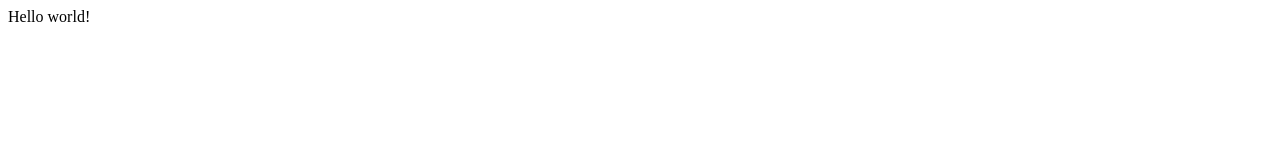
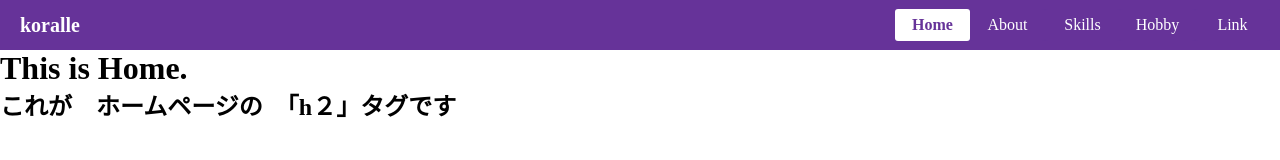
Before and after one commit to n-kanreky/gatsby-link-navbar, a Gatsby site: page / in a window 1280 px wide. Built offline with nearby package versions, Linux system fonts and the light colour scheme; Gatsby itself is replaced by a stand-in of ours.

Commit message:
first commit

```diff
--- /dev/null
+++ b/src/components/Header/Header.css
@@ -0,0 +1,67 @@
+/* 各種余白のリセット */
+* {
+  border: 0;
+  margin: 0;
+  padding: 0;
+}
+
+/* ナビゲーションバー自体の設定 */
+.App-navbar {
+  background-color: rebeccapurple;
+  height: 50px;
+  display: flex;
+  justify-content: flex-end;
+  flex-flow: row;
+}
+
+.App-navbar > :first-child {
+  margin-right: auto;
+}
+
+.App-navbar > .App-navbar-item {
+  align-items: center;
+  height: 50px;
+  margin: 0;
+  margin-right: 10px;
+}
+
+.App-navbar p {
+  padding: 5px 20px;
+}
+
+/* ナビゲーションバー左端のロゴのリンク */
+.App-navbar p a {
+  color: white;
+  font-size: 20px;
+  font-weight: bold;
+  text-decoration: none;
+  line-height: 2;
+}
+
+.App-navbar-item ul {
+  display: flex;
+  flex-flow: row;
+  justify-content: space-between;
+  margin-top: 9px;
+  margin-bottom: 0;
+  margin-left: 0;
+  margin-right: auto;
+}
+
+.App-navbar-item ul li {
+  list-style: none;
+  width: 75px;
+}
+
+/* ナビゲーションバーのリンクのスタイル
+   アクティブ時と差分がない物だけ以下に記述
+*/
+.App-navbar-item ul li a {
+  font-size: 16px;
+  text-decoration: none;
+  line-height: 2;
+  text-align: center;
+  display: block;
+  padding: 0 10px;
+  border-radius: 3px;
+}
--- /dev/null
+++ b/src/components/Header/Header.js
@@ -0,0 +1,58 @@
+import React from "react"
+import { Link } from "gatsby"
+import "./Header.css"
+
+const Header = props => {
+  // ナビゲーションバーに表示するリンク
+  const NavMenuItem = ["Home", "About", "Skills", "Hobby", "Link"]
+
+  // 普段のリンクはこのスタイル
+  const LinkStyles = {
+    background: "rebeccapurple",
+    color: "white",
+    fontWeight: "normal",
+  }
+
+  // アクティブになったリンクは色を反転させる
+  const ActiveStyles = {
+    background: "white",
+    color: "rebeccapurple",
+    fontWeight: "bold",
+  }
+
+  // ナビゲーションリンクの作成
+  const NavMenuLiTag = NavMenuItem.map(item => {
+    let page_link = ""
+    if (item === "Home") {
+      page_link = "/"
+    } else page_link = "/" + item.toLowerCase() + "/"
+
+    return (
+      <li key={page_link}>
+        <Link
+          to={page_link}
+          style={LinkStyles}
+          activeStyle={ActiveStyles}
+          className="page-link"
+        >
+          {item}
+        </Link>
+      </li>
+    )
+  })
+
+  return (
+    <header className="App-header">
+      <nav className="App-navbar">
+        <p className="App-logo">
+          <Link to="/">koralle</Link>
+        </p>
+        <div className="App-navbar-item">
+          <ul>{NavMenuLiTag}</ul>
+        </div>
+      </nav>
+    </header>
+  )
+}
+
+export default Header
--- /dev/null
+++ b/src/components/Layout/Layout.css
@@ -0,0 +1,5 @@
+.page-root {
+  display: flex;
+  flex-direction: column;
+  justify-content: space-between;
+}
--- /dev/null
+++ b/src/components/Layout/Layout.js
@@ -0,0 +1,10 @@
+import React from "react"
+import Header from "../Header/Header"
+import "./Layout.css"
+
+export default ({ children }) => (
+  <div className="page-root">
+    <Header />
+    <div className="page-body">{children}</div>
+  </div>
+)
--- a/src/pages/index.js
+++ b/src/pages/index.js
@@ -1,5 +1,13 @@
 import React from "react"
+import Layout from "../components/Layout/Layout"
 
-export default function Home() {
-  return <div>Hello world!</div>
+const Index = () => {
+  return (
+    <Layout>
+      <h1>This is Home.</h1>
+      <h2>これが　ホームページの　「h２」タグです</h2>
+    </Layout>
+  )
 }
+
+export default Index
```
Also changed, not shown: src/pages/about.js (added, +13 -0 lines), src/pages/hobby.js (added, +13 -0 lines), src/pages/link.js (added, +12 -0 lines), src/pages/skills.js (added, +12 -0 lines), 1 other file.
